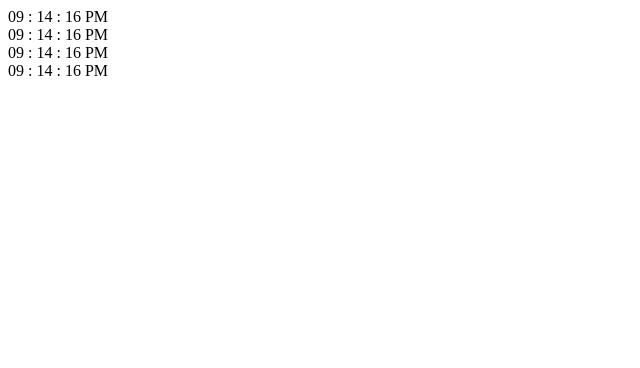
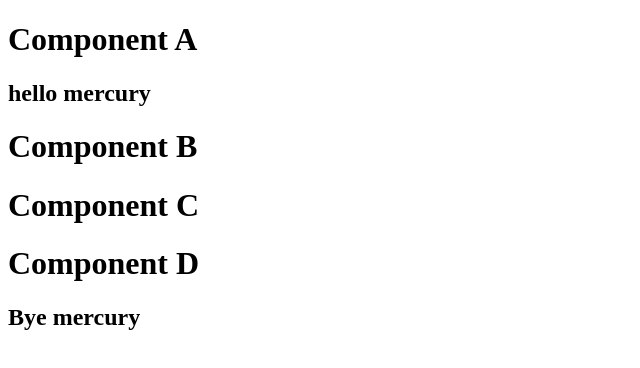
Before and after one commit to Mercury1565/React_Learning-Path, a React (Vite) app in the folder my-react-app/: page / in a window 1280 px wide. Shown: the top 368 px of the page, without its empty margins (0-640 px from the left). Built offline with nearby package versions, Linux system fonts and the light colour scheme.

Commit message:
finish useContext

```diff
--- a/my-react-app/src/App.jsx
+++ b/my-react-app/src/App.jsx
@@ -1,14 +1,11 @@
-import DigitalClock from "./components/DigitalClock.jsx"
+import ComponentA from "./components/ComponentA.jsx"
 
 function App() {
 
   return(
     <>
 
-    <DigitalClock/>
-    <DigitalClock/>
-    <DigitalClock/>
-    <DigitalClock/>
+    <ComponentA/>
 
     </>
   )
--- /dev/null
+++ b/my-react-app/src/components/ComponentA.jsx
@@ -0,0 +1,43 @@
+import React, {useState, createContext} from 'react'
+import ComponentB from "./ComponentB.jsx"
+
+export const UserContext = createContext();
+
+function ComponentA(){
+    const [user, setUser] = useState('mercury');
+    /*
+    - What if you want to use this user state all the way down at component D.
+    - You will have to pass it down as props (Props Drilling) but this process
+      cound be tedious if the chain of components is very long
+
+    THE SOLUTION !!! USING useContext hook
+
+    useContext() -> react hook that allow you to share values
+                    between multiple levels of components
+                    without passing props through each level
+
+    // STEPS TAKEN AT PROVIDER COMOPONENT [here, ComponentA]
+    1. Import {createContext} from 'react'
+    2. export const MyContext = createContext()
+    3. Wrap children components with a special provider component
+        <MyContext.Provider value={value}>
+            <Child/>
+        </MyContext.Provider>
+
+    // CONSUMER COMPONENT [here, ComponentD]
+    1. import React, {useContext} from 'react';
+       import {MyContext} from 'location of provider comp'
+    2. const value = useContext(MyContext)
+    */
+    return(
+        <div>
+            <h1> Component A </h1>
+            <h2>{`hello ${user}`}</h2>
+            <UserContext.Provider value={user}>
+                <ComponentB/>
+            </UserContext.Provider>
+        </div>
+    )
+}
+
+export default ComponentA
--- /dev/null
+++ b/my-react-app/src/components/ComponentB.jsx
@@ -0,0 +1,12 @@
+import ComponentC from "./ComponentC.jsx"
+
+function ComponentB(){
+    return(
+        <div>
+            <h1> Component B </h1>
+            <ComponentC/>
+        </div>
+    )
+}
+
+export default ComponentB
--- /dev/null
+++ b/my-react-app/src/components/ComponentC.jsx
@@ -0,0 +1,12 @@
+import ComponentD from "./ComponentD.jsx"
+
+function ComponentC(){
+    return(
+        <div>
+            <h1> Component C </h1>
+            <ComponentD/>
+        </div>
+    )
+}
+
+export default ComponentC
--- /dev/null
+++ b/my-react-app/src/components/ComponentD.jsx
@@ -0,0 +1,15 @@
+import React, {useContext} from 'react'
+import { UserContext } from './ComponentA.jsx'
+
+function ComponentD(){
+    const user = useContext(UserContext)
+
+    return(
+        <div>
+            <h1> Component D </h1>
+            <h2>{`Bye ${user}`}</h2>
+        </div>
+    )
+}
+
+export default ComponentD
--- a/my-react-app/src/components/DigitalClock.jsx
+++ /dev/null
@@ -1,39 +0,0 @@
-import React, {useState, useEffect} from 'react'
-
-function DigitalClock(){
-    const [time, setTime] = useState(new Date());
-
-    //useEffect(funciton, array of dependencies)
-    useEffect(() => {
-        const intervalId = setInterval(() => {
-            setTime(new Date())
-        }, 1000)
-
-        return() => {
-            // CleanUp Code
-            clearInterval(intervalId);
-        }
-    }, []);
-
-    function formatTime(){
-        let hour = time.getHours();
-        const minute = time.getMinutes();
-        const second = time.getSeconds();
-
-        const meridian = hour >= 12 ? 'PM' : 'AM';
-        hour = hour % 12 || 12;
-
-        return `${hour >= 10 ? hour: '0'+hour} :
-                ${minute >= 10 ? minute: '0'+minute} :
-                ${second >= 10 ? second: '0'+second}
-                ${meridian}`
-    }
-
-    return(
-        <div>
-            <span>{formatTime()}</span>
-        </div>
-    )
-}
-
-export default DigitalClock
```
